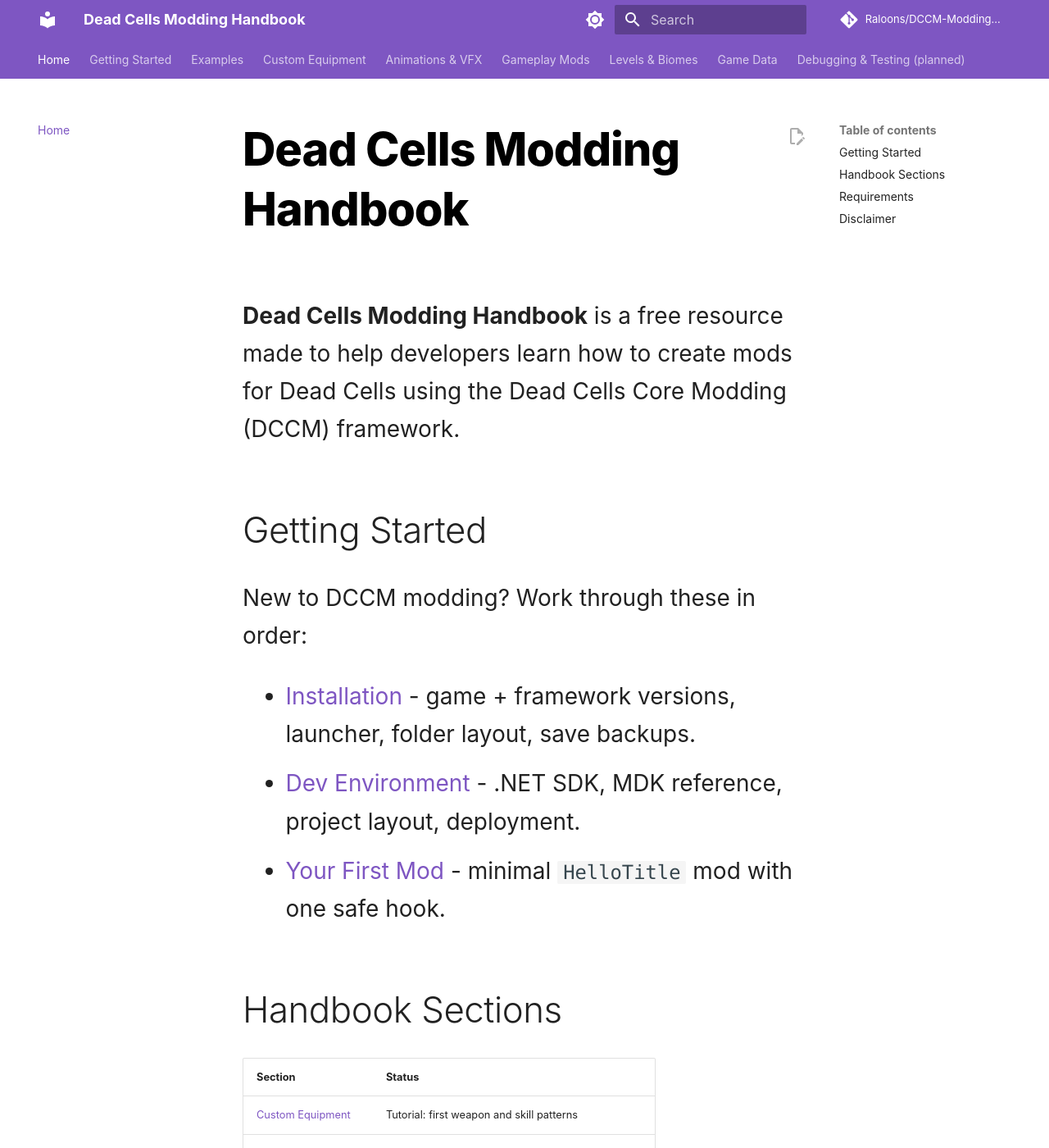
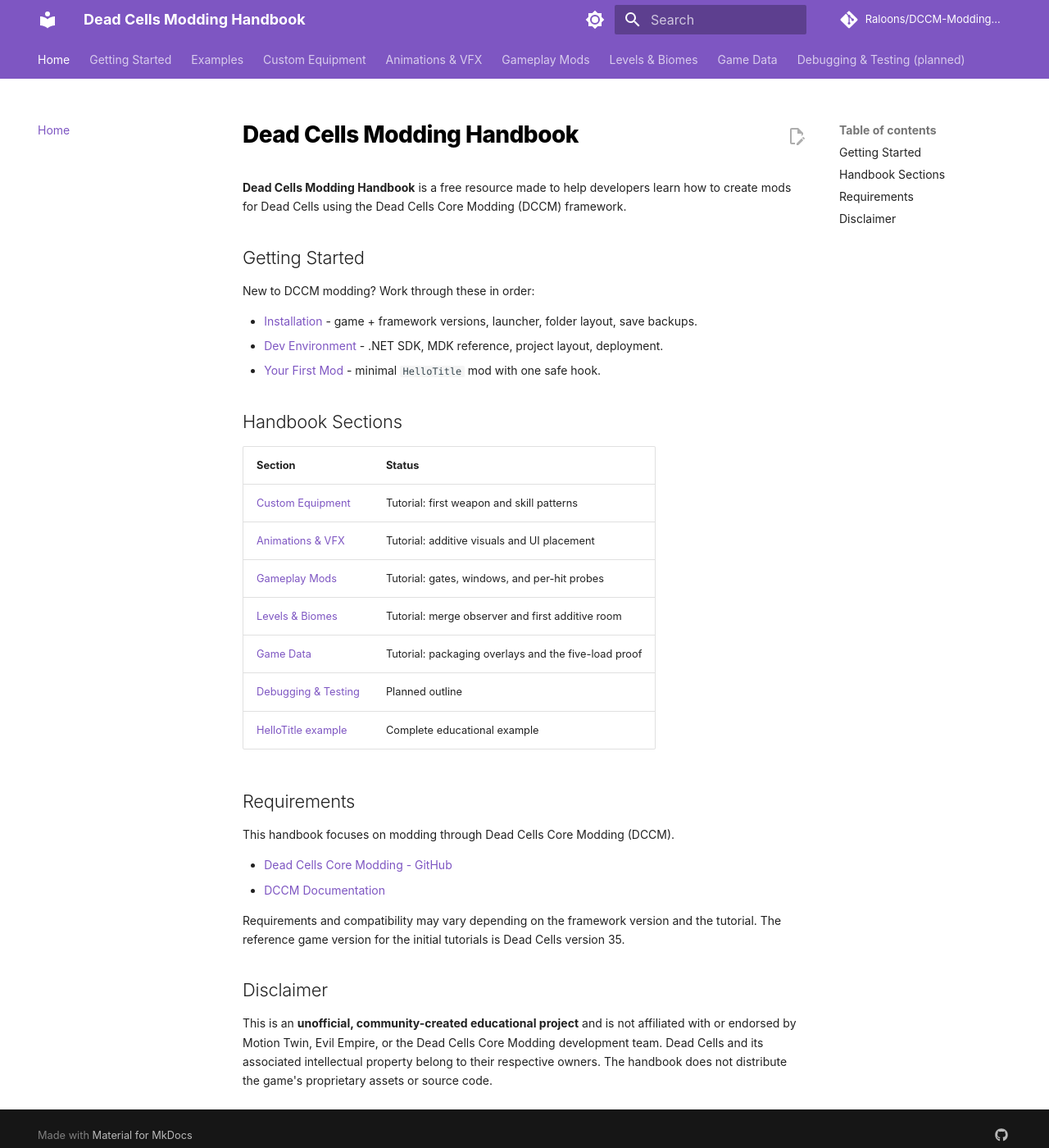
Before and after one commit to Raloons/DCCM-Modding-Handbook, an MkDocs documentation site: the page built from docs/index.md, in a window 1280 px wide and 1400 px high. Shown: the whole window at 82% size. Built offline with MkDocs 1.6.1 and Material for MkDocs 9.7.7, drawn with Linux system fonts in a browser that asks for light colours; comment, search, counter and statistics services are not loaded.

Commit message:
Fix body text size: 0.7rem under Material 9 20px root (=14px)

```diff
--- a/docs/stylesheets/extra.css
+++ b/docs/stylesheets/extra.css
@@ -13,9 +13,10 @@
   letter-spacing: -0.02em;
 }
 
-/* Body copy 2px smaller than the 16px Material default. */
+/* Body copy 2px smaller than the 16px Material default
+   (Material 9 uses a 20px root, so 14px = 0.7rem). */
 .md-typeset {
-  font-size: 1.4rem;
+  font-size: .7rem;
   line-height: 1.65;
 }
 
```
